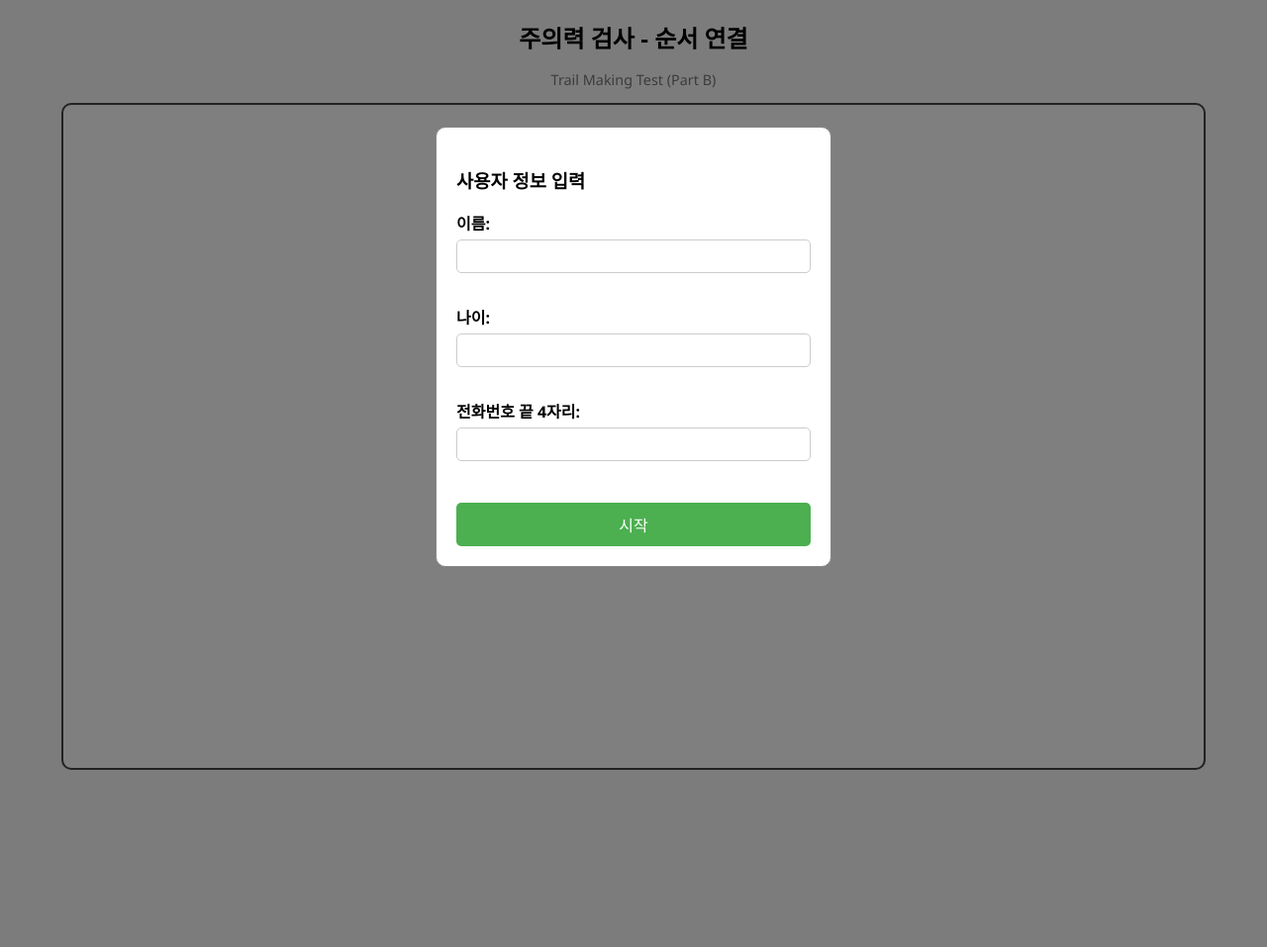
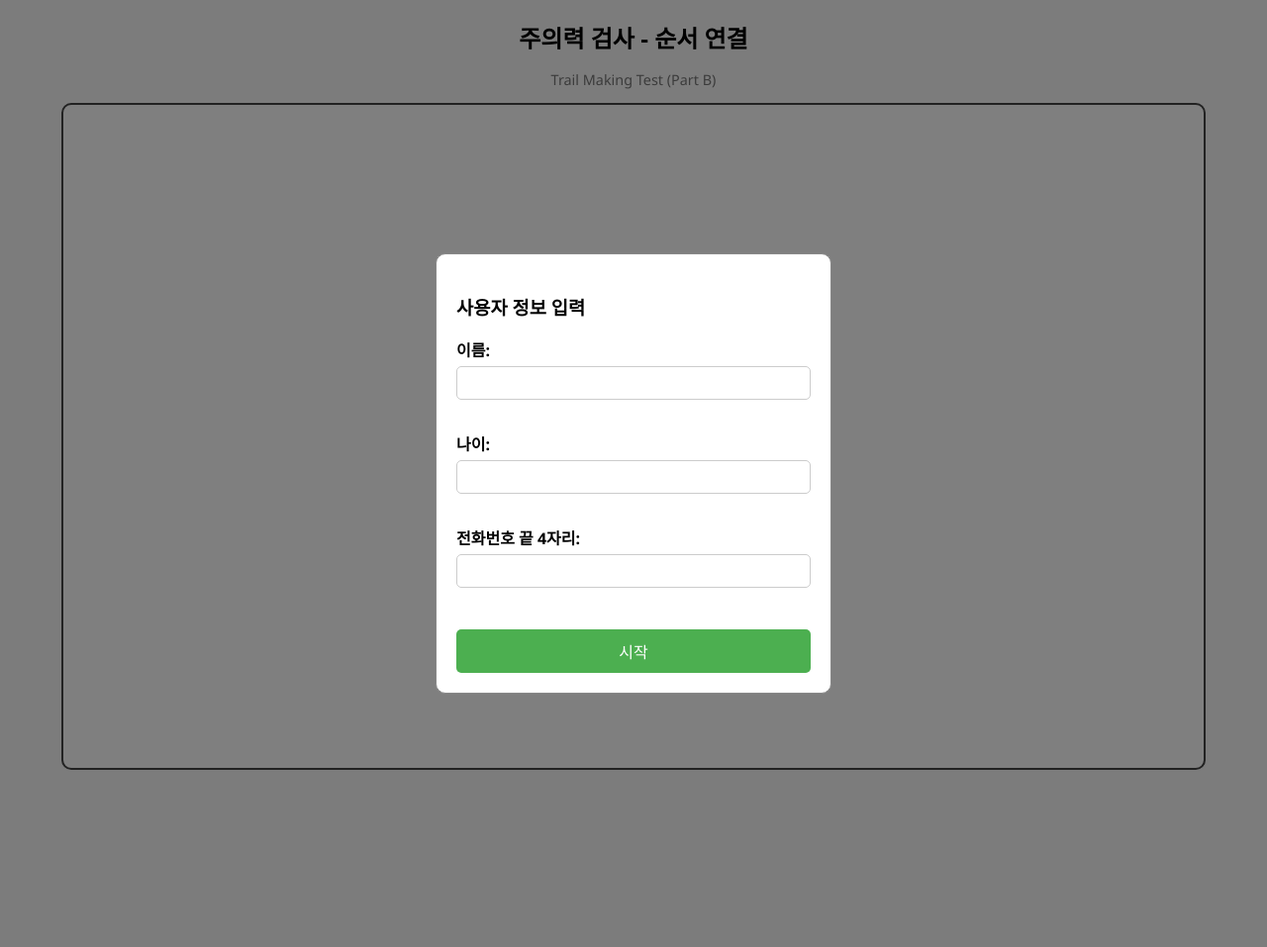
Before and after one commit to LDW2312/TMT-app, a Flask app: page / in a window 1280 px wide. Shown: the whole page at 99% size. Run offline with Flask 3, Linux system fonts and the light colour scheme.

```diff
--- a/static/css/style.css
+++ b/static/css/style.css
@@ -59,7 +59,7 @@ h1 {
 }
 .modal-content {
 	background-color: #fff;
-	margin: 10% auto;
+	margin: 20% auto;
 	padding: 20px;
 	border: 1px solid #888;
 	width: 90vw; /* 더 유동적인 가로 폭 */
--- a/static/js/tmt.js
+++ b/static/js/tmt.js
@@ -22,7 +22,7 @@ document.addEventListener("DOMContentLoaded", () => {
 		userAge = age;
 		userPhone = `#${phone.padStart(4, "0")}`;
 		document.getElementById("user-modal").style.display = "none";
-		userInfo.innerText = `👤 ${userName} / 🎂 ${userName}세 / 📱 010-****-${phone}`;
+		userInfo.innerText = `👤 ${userName} / 🎂 ${userAge}세 / 📱 010-****-${phone}`;
 		resetTest();
 	};
 
```
